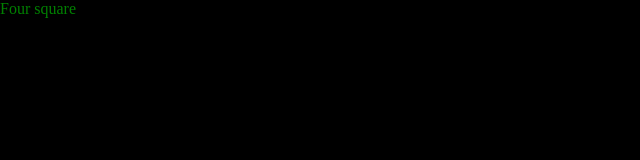
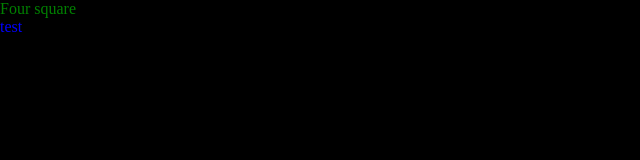
Before and after one commit to damienwuterich/four-square, a React (Create React App) app: page / in a window 1280 px wide. Shown: the top 160 px of the page, without its empty margins (0-640 px from the left). Built offline with nearby package versions, Linux system fonts and the light colour scheme.

Commit message:
Install sass & verify it

```diff
--- a/package.json
+++ b/package.json
@@ -9,6 +9,7 @@
     "react": "^18.2.0",
     "react-dom": "^18.2.0",
     "react-scripts": "5.0.1",
+    "sass": "^1.58.3",
     "web-vitals": "^2.1.4"
   },
   "scripts": {
--- a/src/App.js
+++ b/src/App.js
@@ -1,5 +1,10 @@
-import "./App.css";
+import "./App.scss";
 
 export default function App() {
-  return <div className="App">Four square</div>;
+  return (
+    <div className="App">
+      Four square
+      <div className="test">test</div>
+    </div>
+  );
 }
--- a/src/App.css
+++ b/src/App.scss
@@ -2,4 +2,8 @@
   background: black;
   height: 100vh;
   color: green;
+
+  & > .test {
+    color: blue;
+  }
 }
```
Also changed, not shown: 1 other file (tests, documents, lock files or other folders).
